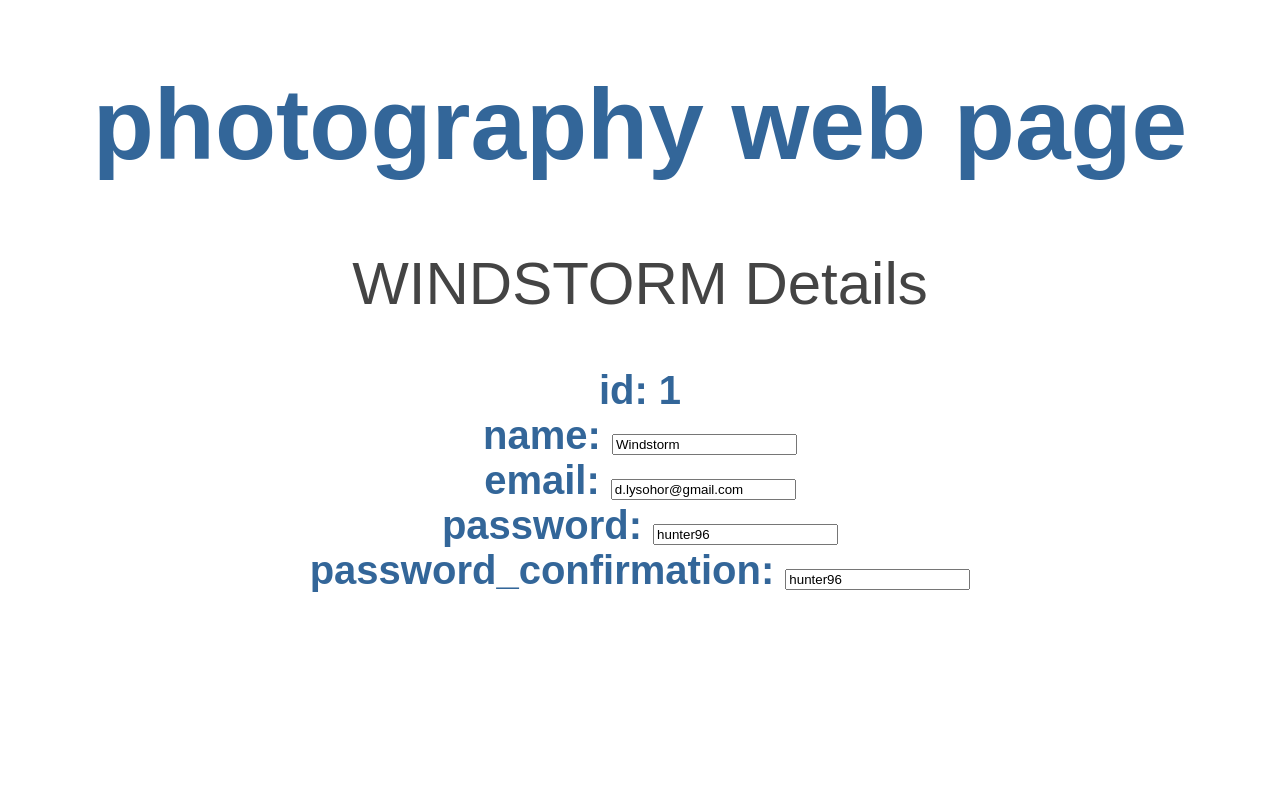
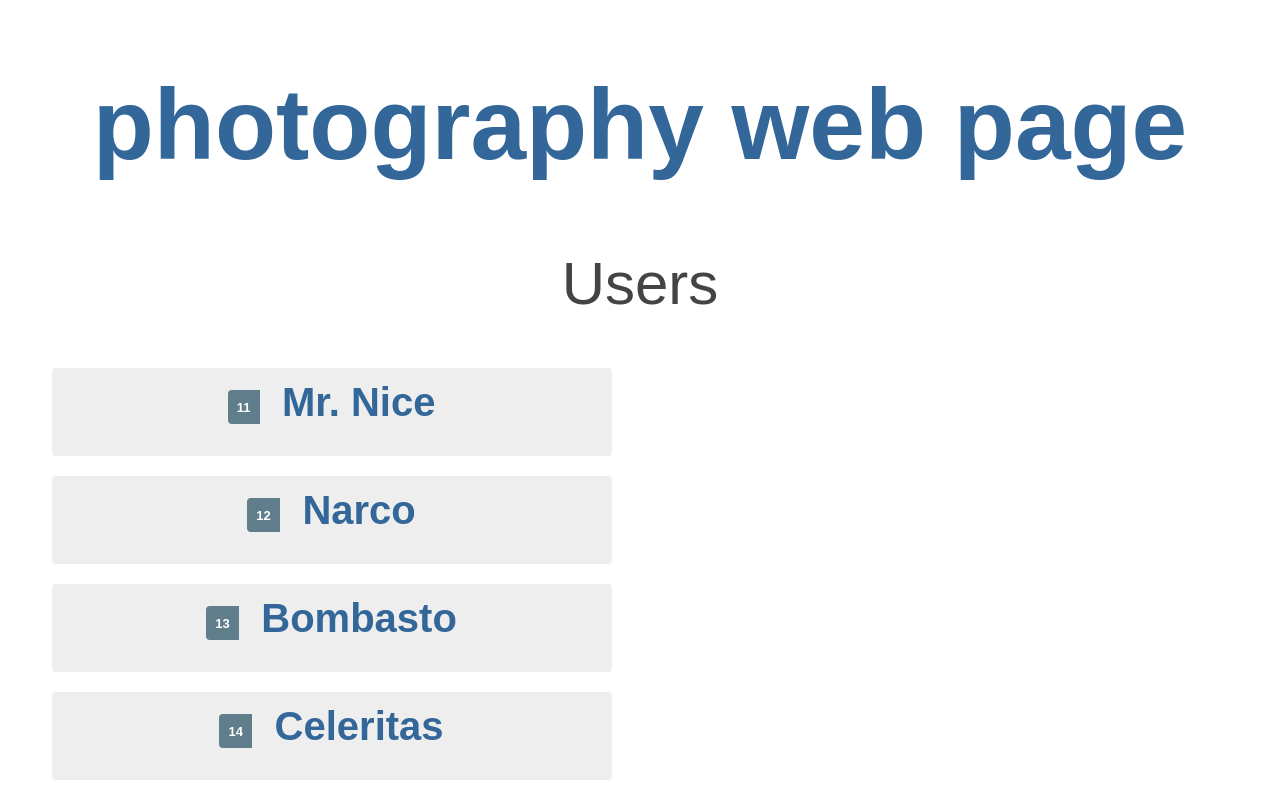
Before and after one commit to 13LD/photography-frontend, an Angular app: page / in a window 1280 px wide. Shown: the top 800 px of the page. Built offline with nearby package versions, Linux system fonts and the light colour scheme.

Commit message:
mock list

```diff
--- /dev/null
+++ b/src/app/mock-users.ts
@@ -0,0 +1,14 @@
+import { User } from './user';
+
+export const USERS: User[] = [
+  { id: 11, name: 'Mr. Nice', email: 'admin11@example.com', password: '12345678', password_confirmation: '12345678' },
+  { id: 12, name: 'Narco', email: 'admin12@example.com', password: '12345678', password_confirmation: '12345678' },
+  { id: 13, name: 'Bombasto', email: 'admin13@example.com', password: '12345678', password_confirmation: '12345678' },
+  { id: 14, name: 'Celeritas', email: 'admin14@example.com', password: '12345678', password_confirmation: '12345678' },
+  { id: 15, name: 'Magneta', email: 'admin15@example.com', password: '12345678', password_confirmation: '12345678' },
+  { id: 16, name: 'RubberMan', email: 'admin16@example.com', password: '12345678', password_confirmation: '12345678' },
+  { id: 17, name: 'Dynama' , email: 'admin17@example.com', password: '12345678', password_confirmation: '12345678'},
+  { id: 18, name: 'Dr IQ', email: 'admin18@example.com', password: '12345678', password_confirmation: '12345678' },
+  { id: 19, name: 'Magma', email: 'admin19@example.com', password: '12345678', password_confirmation: '12345678' },
+  { id: 20, name: 'Tornado', email: 'admin20@example.com', password: '12345678', password_confirmation: '12345678' }
+];
--- a/src/app/users/users.component.css
+++ b/src/app/users/users.component.css
@@ -0,0 +1,48 @@
+/* UsersComponent's private CSS styles */
+.selected {
+  background-color: #CFD8DC !important;
+  color: white;
+}
+.users {
+  margin: 0 0 2em 0;
+  list-style-type: none;
+  padding: 0;
+  width: 15em;
+}
+.users li {
+  cursor: pointer;
+  position: relative;
+  left: 0;
+  background-color: #EEE;
+  margin: .5em;
+  padding: .3em 0;
+  height: 1.6em;
+  border-radius: 4px;
+}
+.users li.selected:hover {
+  background-color: #BBD8DC !important;
+  color: white;
+}
+.users li:hover {
+  color: #607D8B;
+  background-color: #DDD;
+  left: .1em;
+}
+.users .text {
+  position: relative;
+  top: -3px;
+}
+.users .badge {
+  display: inline-block;
+  font-size: small;
+  color: white;
+  padding: 0.8em 0.7em 0 0.7em;
+  background-color: #607D8B;
+  line-height: 1em;
+  position: relative;
+  left: -1px;
+  top: -4px;
+  height: 1.8em;
+  margin-right: .8em;
+  border-radius: 4px 0 0 4px;
+}
--- a/src/app/users/users.component.html
+++ b/src/app/users/users.component.html
@@ -1,22 +1,20 @@
-<h2>{{ user.name | uppercase}} Details</h2>
-<div><span>id: </span>{{user.id}}</div>
-<div>
-  <label>name:
-    <input [(ngModel)]="user.name" placeholder="name">
-  </label>
+<h2> Users </h2>
+<ul class="users">
+  <li *ngFor="let user of users"
+      [class.selected]="user === selectedUser"
+      (click)="onSelect(user)">
+    <span class="badge">{{user.id}}</span> {{user.name}}
+  </li>
+</ul>
+
+<div *ngIf="selectedUser">
+
+  <h2>{{ selectedUser.name | uppercase }} Details</h2>
+  <div><span>id: </span>{{selectedUser.id}}</div>
+  <div>
+    <label>name:
+      <input [(ngModel)]="selectedUser.name" placeholder="name">
+    </label>
+  </div>
+
 </div>
-<div>
-  <label>email:
-    <input [(ngModel)]="user.email" placeholder="email">
-  </label>
-</div>
-<div>
-  <label>password:
-    <input [(ngModel)]="user.password" placeholder="password">
-  </label>
-</div>
-<div>
-  <label>password_confirmation:
-    <input [(ngModel)]="user.password_confirmation" placeholder="password_confirmation">
-  </label>
-</div>
--- a/src/app/users/users.component.ts
+++ b/src/app/users/users.component.ts
@@ -1,6 +1,6 @@
 import { Component, OnInit } from '@angular/core';
 import { User } from '../user';
-
+import { USERS } from '../mock-users';
 @Component({
   selector: 'app-users',
   templateUrl: './users.component.html',
@@ -14,6 +14,12 @@ export class UsersComponent implements OnInit {
     password_confirmation: 'hunter96',
     name: 'Windstorm'
   };
+  users = USERS;
+  selectedUser: User;
+
+  onSelect(user: User): void {
+    this.selectedUser = user;
+  }
   constructor() { }
 
   ngOnInit() {
```
